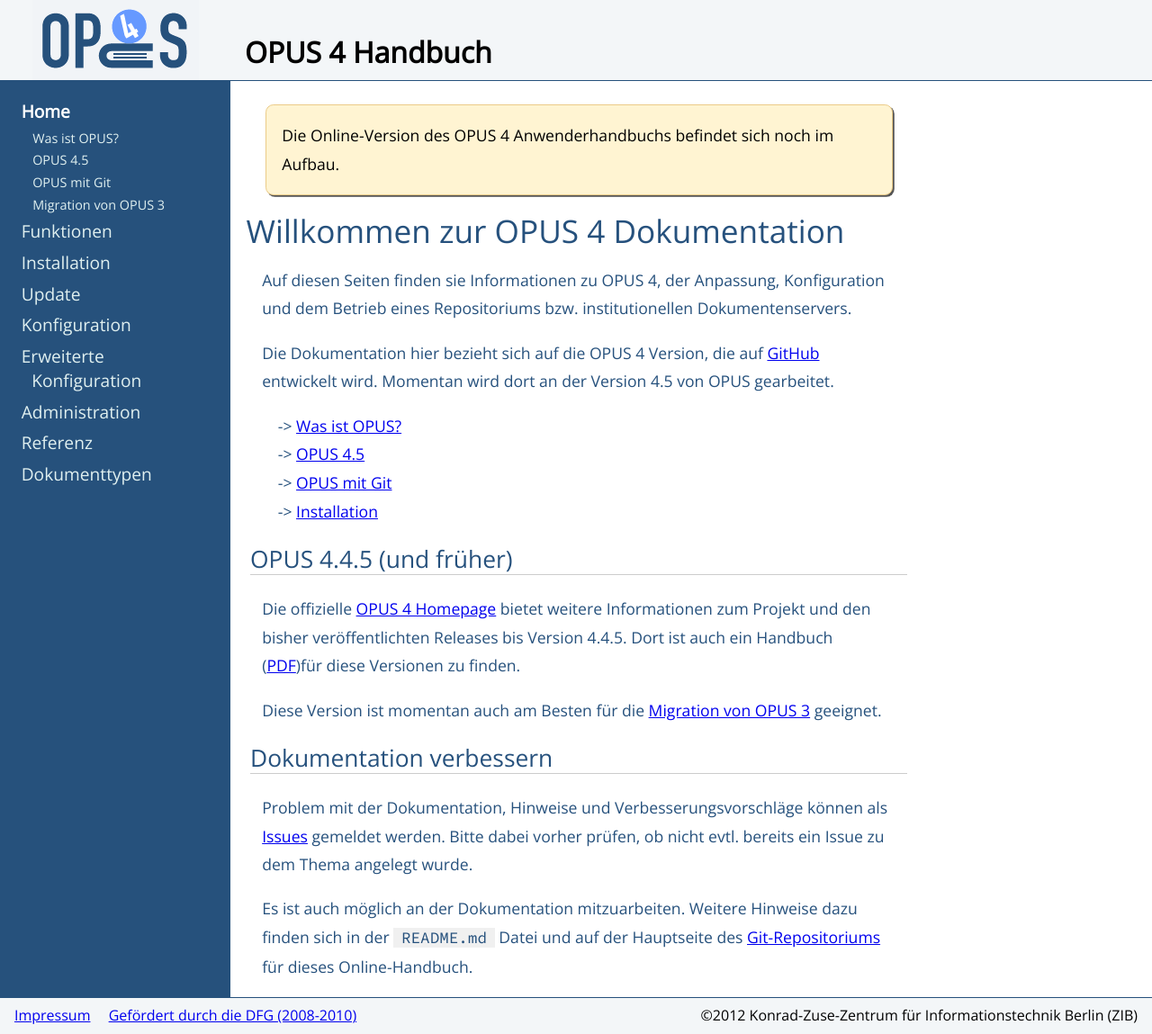
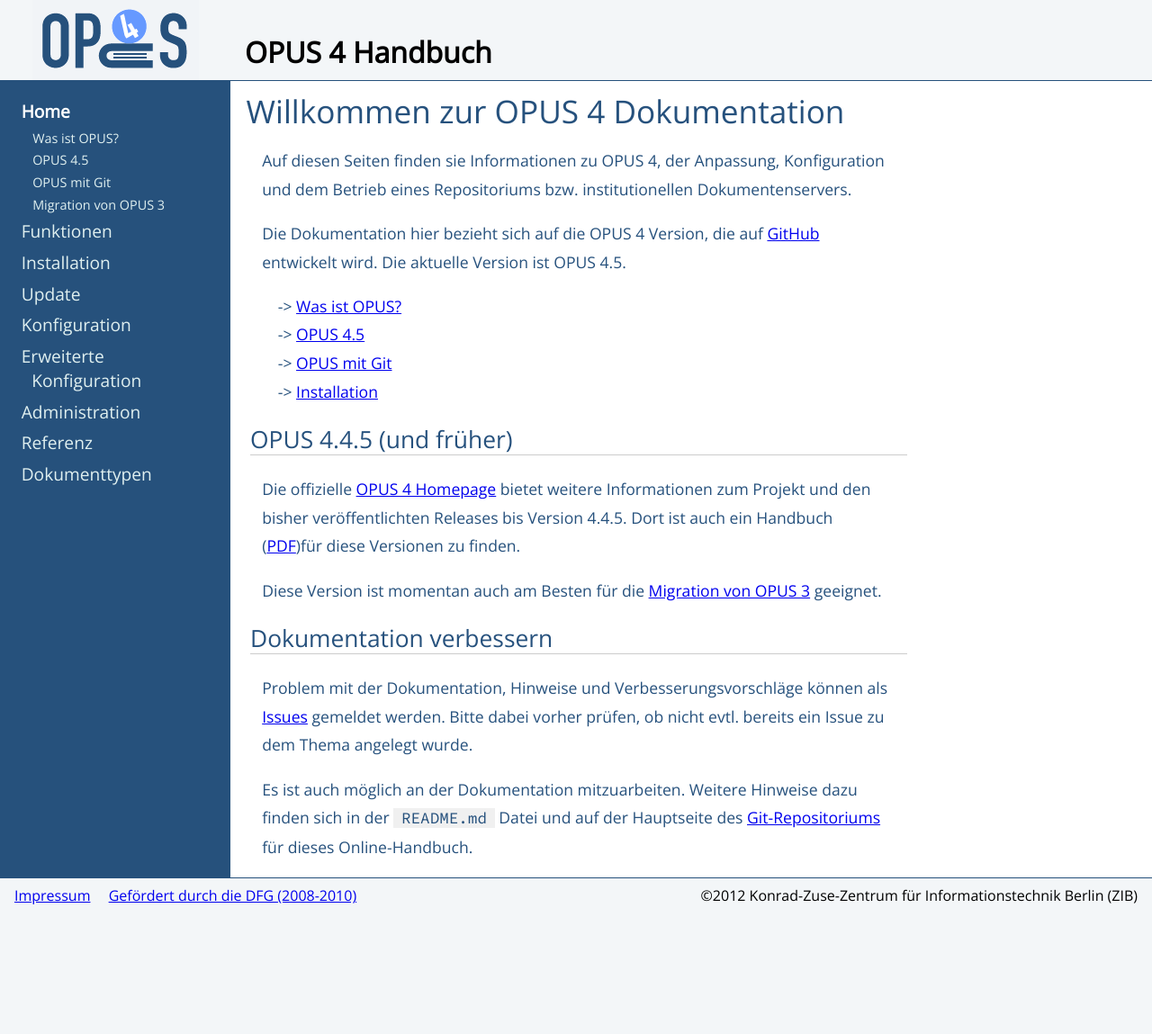
Before and after one commit to OPUS4/userdoc, a Jekyll site: the page built from index.md, in a window 1280 px wide. Shown: the whole page at 90% size. Built offline with Jekyll 4.4.1, drawn with Linux system fonts in a browser that asks for light colours; after the commit the page ends 1016 px from its top, so only the background shows below that.

Commit message:
OPUSVIER-3551 - Updated start page of documentation for 4.5.

```diff
--- a/index.md
+++ b/index.md
@@ -4,17 +4,13 @@ group: navigation
 weight: 0
 ---
 
-<p class="note">
-Die Online-Version des OPUS 4 Anwenderhandbuchs befindet sich noch im Aufbau.
-</p>
-
 # Willkommen zur OPUS 4 Dokumentation
 
 Auf diesen Seiten finden sie Informationen zu OPUS 4, der Anpassung, Konfiguration und dem Betrieb eines Repositoriums
 bzw. institutionellen Dokumentenservers.
 
-Die Dokumentation hier bezieht sich auf die OPUS 4 Version, die auf [GitHub][GITHUB] entwickelt wird. Momentan
-wird dort an der Version 4.5 von OPUS gearbeitet.
+Die Dokumentation hier bezieht sich auf die OPUS 4 Version, die auf [GitHub][GITHUB] entwickelt wird. Die aktuelle
+Version ist OPUS 4.5.
 
 * [Was ist OPUS?](introduction.html)
 * [OPUS 4.5](opus45.html)
```
